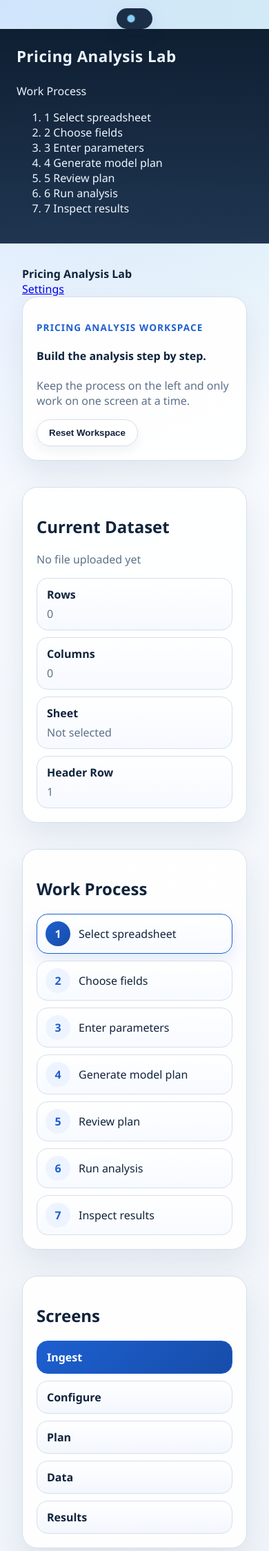
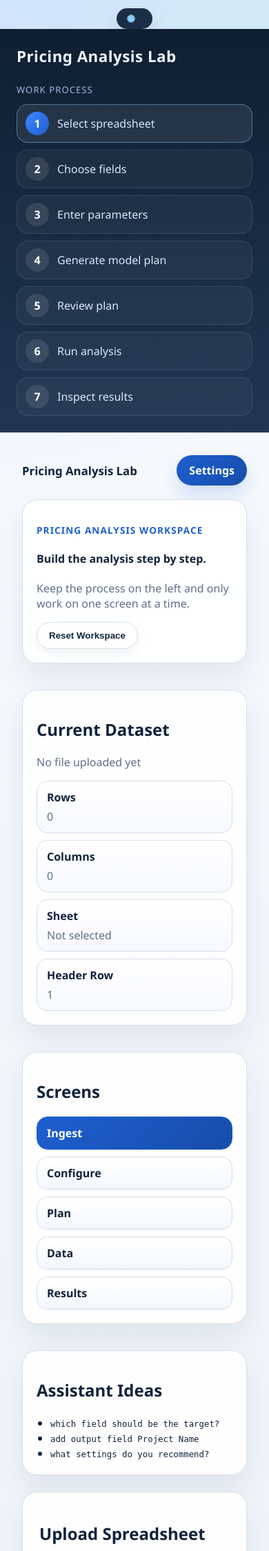
Before and after one commit to zageabb/Pricing_Analysis_Lab, a Flask app: page / in a window 390 px wide. Shown: the top 2249 px of the page at 69% size. Run offline with Flask 3, Linux system fonts and the light colour scheme; data that the repository does not hold is empty.

Commit message:
Add settings hub and floating AI chat

```diff
--- a/pricing_analysis_lab/static/app.css
+++ b/pricing_analysis_lab/static/app.css
@@ -92,6 +92,54 @@ body.app-busy * {
   gap: 12px;
 }
 
+.sidebar-section-label {
+  margin-bottom: 12px;
+  font-size: 0.82rem;
+  letter-spacing: 0.08em;
+  text-transform: uppercase;
+  color: #9db9dd;
+}
+
+.sidebar-step-list {
+  margin: 0;
+  padding: 0;
+  list-style: none;
+  display: grid;
+  gap: 10px;
+}
+
+.sidebar-step-item {
+  display: grid;
+  grid-template-columns: 34px minmax(0, 1fr);
+  gap: 12px;
+  align-items: center;
+  padding: 10px 12px;
+  border: 1px solid rgba(157, 185, 221, 0.16);
+  border-radius: 16px;
+  background: rgba(255, 255, 255, 0.04);
+  color: #d9e8fb;
+}
+
+.sidebar-step-number {
+  width: 34px;
+  height: 34px;
+  border-radius: 999px;
+  background: rgba(255, 255, 255, 0.1);
+  color: white;
+  text-align: center;
+  line-height: 34px;
+  font-weight: 700;
+}
+
+.sidebar-step-active {
+  border-color: rgba(139, 195, 255, 0.45);
+  background: rgba(255, 255, 255, 0.08);
+}
+
+.sidebar-step-active .sidebar-step-number {
+  background: linear-gradient(135deg, #3d86ff 0%, #1d5fd0 100%);
+}
+
 .sidebar a {
   color: #d9e8fb;
   text-decoration: none;
@@ -112,6 +160,29 @@ body.app-busy * {
   margin-left: 260px;
   padding: 32px;
   min-width: 0;
+}
+
+.app-header {
+  display: flex;
+  justify-content: space-between;
+  align-items: center;
+  gap: 16px;
+  margin-bottom: 20px;
+}
+
+.app-header-copy strong {
+  display: block;
+  font-size: 1.05rem;
+}
+
+.header-settings-button {
+  text-decoration: none;
+  color: white;
+  background: linear-gradient(135deg, var(--accent) 0%, var(--accent-strong) 100%);
+  border-radius: 999px;
+  padding: 11px 18px;
+  font-weight: 700;
+  box-shadow: 0 12px 24px rgba(29, 95, 208, 0.18);
 }
 
 .hero,
@@ -421,48 +492,9 @@ body.app-busy * {
   color: var(--muted);
 }
 
-.workspace-step-list,
 .workspace-screen-list {
   display: grid;
   gap: 10px;
-}
-
-.workspace-step-list {
-  margin: 0;
-  padding: 0;
-  list-style: none;
-}
-
-.workspace-step-item {
-  display: grid;
-  grid-template-columns: 36px minmax(0, 1fr);
-  gap: 12px;
-  align-items: center;
-  padding: 10px 12px;
-  border: 1px solid var(--line);
-  border-radius: 16px;
-  background: linear-gradient(180deg, #ffffff 0%, #f7faff 100%);
-}
-
-.workspace-step-number {
-  width: 36px;
-  height: 36px;
-  border-radius: 999px;
-  background: #eef4ff;
-  color: var(--accent);
-  text-align: center;
-  line-height: 36px;
-  font-weight: 700;
-}
-
-.workspace-step-active {
-  border-color: var(--accent);
-  box-shadow: 0 12px 24px rgba(29, 95, 208, 0.12);
-}
-
-.workspace-step-active .workspace-step-number {
-  background: linear-gradient(135deg, var(--accent) 0%, var(--accent-strong) 100%);
-  color: white;
 }
 
 .workspace-screen-link {
@@ -682,6 +800,7 @@ body.app-busy * {
   }
 
   .workspace-shell,
+  .settings-hub-grid,
   .wizard-grid,
   .two-column-layout,
   .data-screen-grid,
--- a/pricing_analysis_lab/templates/analysis/home.html
+++ b/pricing_analysis_lab/templates/analysis/home.html
@@ -29,18 +29,6 @@
     </section>
 
     <section class="panel workspace-rail-panel">
-      <h2>Work Process</h2>
-      <ol class="workspace-step-list">
-        {% for step in steps %}
-        <li class="workspace-step-item {% if loop.index == current_step %}workspace-step-active{% endif %}">
-          <span class="workspace-step-number">{{ loop.index }}</span>
-          <span>{{ step }}</span>
-        </li>
-        {% endfor %}
-      </ol>
-    </section>
-
-    <section class="panel workspace-rail-panel">
       <h2>Screens</h2>
       <nav class="workspace-screen-list">
         {% for screen in screens %}
@@ -54,7 +42,6 @@
       </nav>
     </section>
 
-    {% if current_screen == "assistant" %}
     <section class="panel workspace-rail-panel">
       <h2>Assistant Ideas</h2>
       <ul class="simple-list workspace-hint-list">
@@ -63,7 +50,6 @@
         <li><code>what settings do you recommend?</code></li>
       </ul>
     </section>
-    {% endif %}
   </aside>
 
   <div class="workspace-stage">
@@ -371,76 +357,6 @@
 </form>
 {% endif %}
 
-{% if selected_file_id and current_screen == "assistant" %}
-<section class="panel">
-  <div class="panel-heading">
-    <div>
-      <h2>Data Assistant</h2>
-      <p class="muted">Ask questions in plain English, request changes to the setup, or ask the assistant to recommend fields, settings, and analysis approaches.</p>
-    </div>
-    <form method="post" action="{{ url_for('analysis.clear_assistant') }}">
-      <input type="hidden" name="step" value="{{ current_step }}">
-      <button type="submit" class="ghost-button">Clear Chat</button>
-    </form>
-  </div>
-  <div class="assistant-layout">
-    <div class="assistant-thread">
-      {% if assistant_chat %}
-      {% for message in assistant_chat %}
-      <article class="chat-bubble chat-{{ message.role }}">
-        <strong>{{ message.role|title }}</strong>
-        <p>{{ message.content }}</p>
-      </article>
-      {% endfor %}
-      {% else %}
-      <article class="chat-bubble chat-assistant">
-        <strong>Assistant</strong>
-        <p>Try questions like “which field looks best as the target?”, “what columns do we have?”, or commands like “add output field Project Name” and “force analysis type to filtered_search”.</p>
-      </article>
-      {% endif %}
-    </div>
-    <div class="assistant-sidebar">
-      <form method="post" action="{{ url_for('analysis.assistant') }}" class="assistant-form" data-busy-label="AI is thinking about your question...">
-        <input type="hidden" name="file_id" value="{{ selected_file_id }}">
-        <input type="hidden" name="sheet_name" value="{{ wizard_state.data_source.sheet_name or '' }}">
-        <input type="hidden" name="header_row" value="{{ wizard_state.data_source.header_row or 1 }}">
-        <input type="hidden" name="task" value="{{ wizard_state.task }}">
-        <input type="hidden" name="step" value="{{ current_step }}">
-        <input type="hidden" name="screen" value="assistant">
-        <input type="hidden" name="parameter_fields" value='{{ wizard_state.parameter_fields | tojson }}'>
-        <input type="hidden" name="target_fields" value='{{ wizard_state.target_fields | tojson }}'>
-        <input type="hidden" name="output_fields" value='{{ wizard_state.output_fields | tojson }}'>
-        <input type="hidden" name="excluded_fields" value='{{ wizard_state.excluded_fields | tojson }}'>
-        <input type="hidden" name="input_parameters" value='{{ wizard_state.input_parameters | tojson }}'>
-        <input type="hidden" name="manual_plan" value='{{ wizard_state.manual_plan | tojson }}'>
-        <input type="hidden" name="filter_parameters" value='{{ wizard_state.filter_parameters | tojson }}'>
-        <input type="hidden" name="preferred_model" value="{{ wizard_state.model_preferences.preferred_model }}">
-        <input type="hidden" name="forced_analysis_function" value="{{ wizard_state.model_preferences.forced_analysis_function }}">
-        {% if wizard_state.model_preferences.allow_llm_to_tune %}
-        <input type="hidden" name="allow_llm_to_tune" value="on">
-        {% endif %}
-        <label>Message
-          <textarea name="assistant_message" rows="8" placeholder="Ask a question or give an instruction, for example: Which target field would you recommend? | Add parameter field Primary Voltage | What settings do you recommend for this plan?"></textarea>
-        </label>
-        <button type="submit" data-busy-label="AI is thinking about your question...">Send to Assistant</button>
-      </form>
-      <div class="panel subtle-panel">
-        <h3>Useful Commands</h3>
-        <ul class="simple-list">
-          <li><code>add target field Unit Price (Source)</code></li>
-          <li><code>add output field Project Name</code></li>
-          <li><code>set parameter value for Primary Voltage to 220</code></li>
-          <li><code>set header row to 3</code></li>
-          <li><code>force analysis type to linear_regression</code></li>
-          <li><code>what settings do you recommend?</code></li>
-          <li><code>which field should be the target?</code></li>
-        </ul>
-      </div>
-    </div>
-  </div>
-</section>
-{% endif %}
-
 {% if selected_file_id and current_screen == "data" %}
 <section class="panel">
   <h2>Data Surface</h2>
@@ -628,6 +544,69 @@
     });
   })();
 </script>
+{% if selected_file_id %}
+<details class="assistant-float" id="assistant-float">
+  <summary class="assistant-fab">AI Chat</summary>
+  <div class="assistant-modal panel">
+    <div class="assistant-modal-header">
+      <div>
+        <h2>AI Chat</h2>
+        <p class="muted">Ask questions directly without leaving this screen.</p>
+      </div>
+      <form method="post" action="{{ url_for('analysis.clear_assistant') }}">
+        <input type="hidden" name="step" value="{{ current_step }}">
+        <input type="hidden" name="screen" value="{{ current_screen }}">
+        <input type="hidden" name="return_screen" value="{{ current_screen }}">
+        <button type="submit" class="ghost-button">Clear Chat</button>
+      </form>
+    </div>
+    <div class="assistant-modal-body">
+      <div class="assistant-thread assistant-thread-floating">
+        {% if assistant_chat %}
+        {% for message in assistant_chat %}
+        <article class="chat-bubble chat-{{ message.role }}">
+          <strong>{{ message.role|title }}</strong>
+          <p>{{ message.content }}</p>
+        </article>
+        {% endfor %}
+        {% else %}
+        <article class="chat-bubble chat-assistant">
+          <strong>Assistant</strong>
+          <p>Try questions like “which field looks best as the target?”, “what columns do we have?”, or “what settings do you recommend for this dataset?”.</p>
+        </article>
+        {% endif %}
+      </div>
+      <form method="post" action="{{ url_for('analysis.assistant') }}" class="assistant-form" data-busy-label="AI is thinking about your question...">
+        <input type="hidden" name="file_id" value="{{ selected_file_id }}">
+        <input type="hidden" name="sheet_name" value="{{ wizard_state.data_source.sheet_name or '' }}">
+        <input type="hidden" name="header_row" value="{{ wizard_state.data_source.header_row or 1 }}">
+        <input type="hidden" name="task" value="{{ wizard_state.task }}">
+        <input type="hidden" name="step" value="{{ current_step }}">
+        <input type="hidden" name="screen" value="{{ current_screen }}">
+        <input type="hidden" name="return_screen" value="{{ current_screen }}">
+        <input type="hidden" name="parameter_fields" value='{{ wizard_state.parameter_fields | tojson }}'>
+        <input type="hidden" name="target_fields" value='{{ wizard_state.target_fields | tojson }}'>
+        <input type="hidden" name="output_fields" value='{{ wizard_state.output_fields | tojson }}'>
+        <input type="hidden" name="excluded_fields" value='{{ wizard_state.excluded_fields | tojson }}'>
+        <input type="hidden" name="input_parameters" value='{{ wizard_state.input_parameters | tojson }}'>
+        <input type="hidden" name="manual_plan" value='{{ wizard_state.manual_plan | tojson }}'>
+        <input type="hidden" name="filter_parameters" value='{{ wizard_state.filter_parameters | tojson }}'>
+        <input type="hidden" name="preferred_model" value="{{ wizard_state.model_preferences.preferred_model }}">
+        <input type="hidden" name="forced_analysis_function" value="{{ wizard_state.model_preferences.forced_analysis_function }}">
+        {% if wizard_state.model_preferences.allow_llm_to_tune %}
+        <input type="hidden" name="allow_llm_to_tune" value="on">
+        {% endif %}
+        <label>Message
+          <textarea name="assistant_message" rows="6" placeholder="Ask a question or give an instruction, for example: Which target field would you recommend? | Add parameter field Primary Voltage | What settings do you recommend for this plan?"></textarea>
+        </label>
+        <div class="assistant-modal-actions">
+          <button type="submit" data-busy-label="AI is thinking about your question...">Send to Assistant</button>
+        </div>
+      </form>
+    </div>
+  </div>
+</details>
+{% endif %}
   </div>
 </section>
 {% endblock %}
```
Also changed, not shown: other parts of pricing_analysis_lab/static/app.css (+91 -0 lines), pricing_analysis_lab/templates/settings/index.html (+32 -0 lines), tests/test_analysis_routes.py (+1 -0 lines), tests/test_settings_and_prompts.py (+13 -0 lines).
